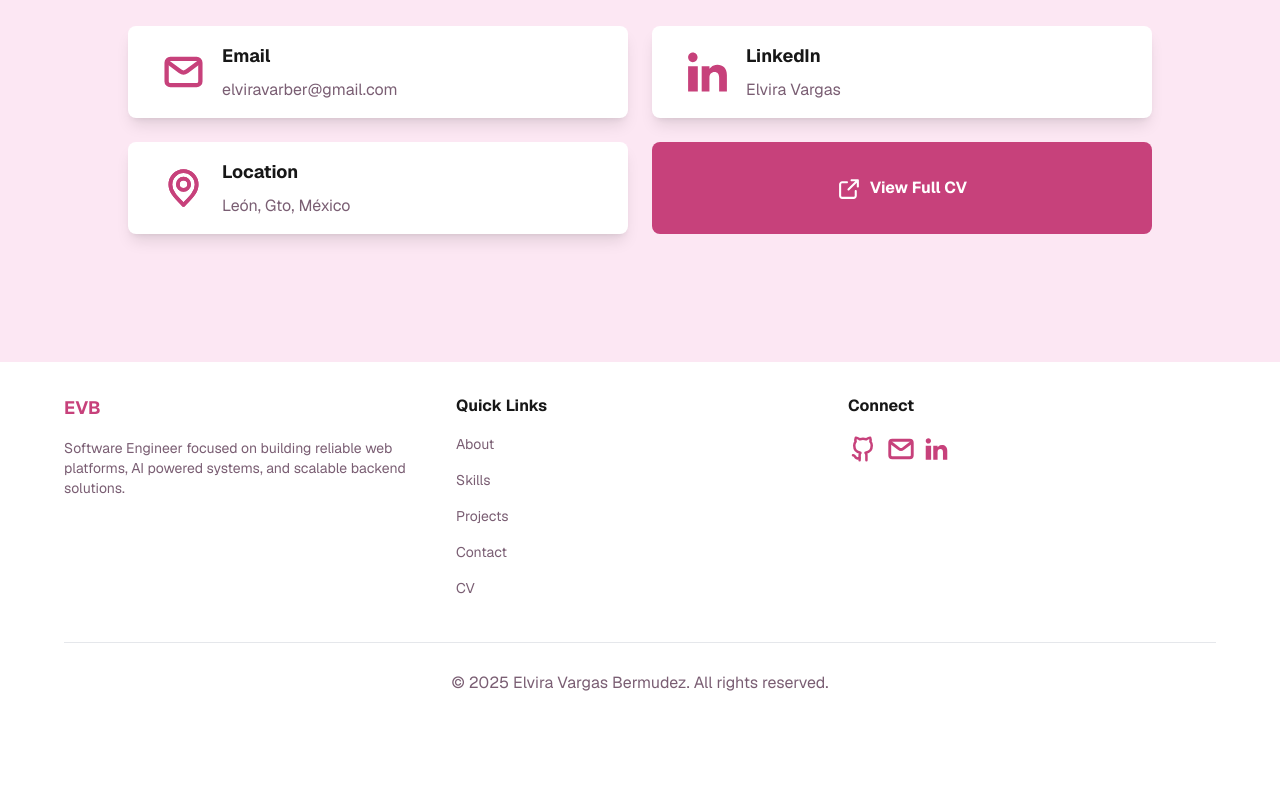
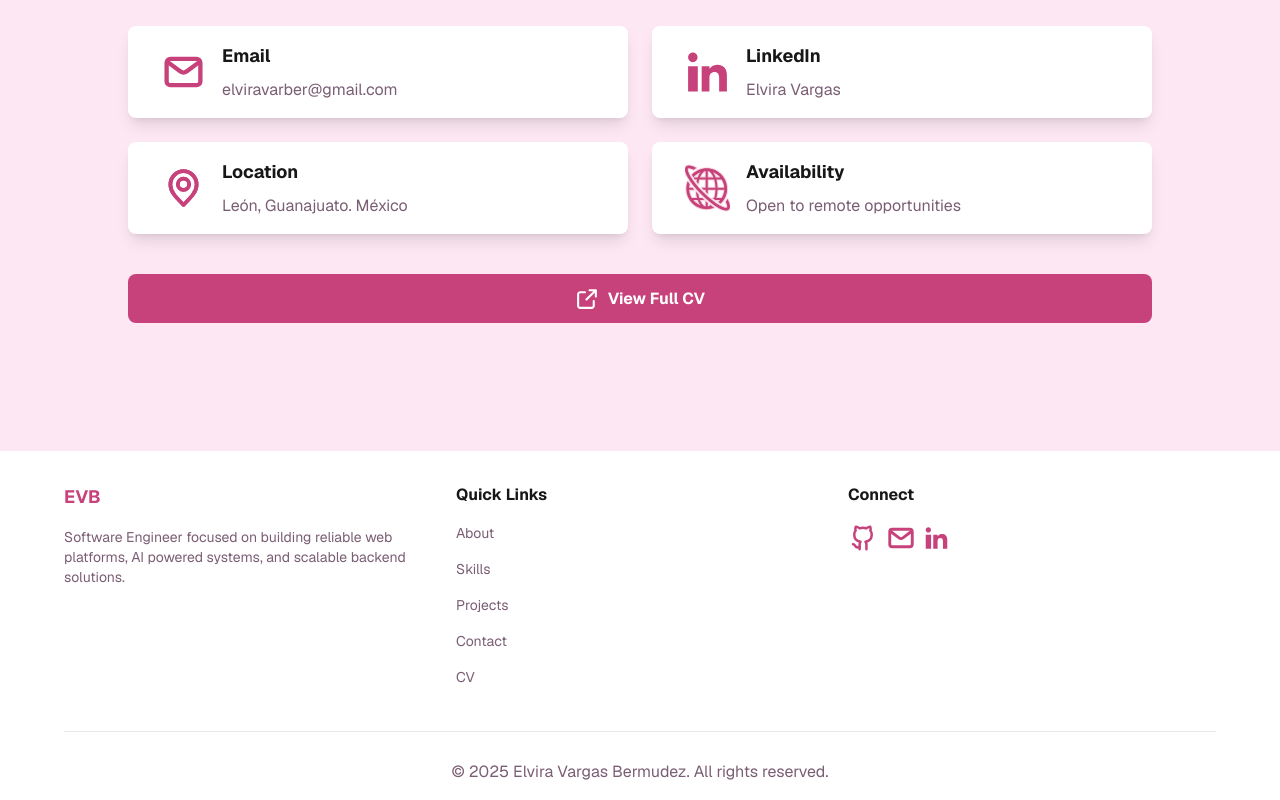
Before and after one commit to ElviraVargas7/portfolio, a Next.js app: page / in a window 1280 px wide. Shown: the part 3520-4320 px from the top of the page. Before the commit the page ends 4231 px from the top, so only its background shows below. Built offline with nearby package versions, Linux system fonts and the light colour scheme.

Commit message:
adding missing option in contact section

```diff
--- a/components/Contact/Contact.tsx
+++ b/components/Contact/Contact.tsx
@@ -38,12 +38,19 @@ const Contact = () => {
 
         <HighlightCard
           title="Location"
-          description="León, Gto, México"
+          description="León, Guanajuato. México"
           iconPath={"/icons/location-pink.svg"}
           iconAlt={"Location Icon"}
         />
 
-        <div className="flex justify-center">
+        <HighlightCard
+          title="Availability"
+          description="Open to remote opportunities"
+          iconPath={"/icons/remote-pink.svg"}
+          iconAlt={"Remote Icon"}
+        />
+
+        <div className="flex justify-center col-span-2 mt-4">
           <button className="flex w-full justify-center items-center gap-2 bg-[#c7417b] text-white font-bold py-3 px-6 rounded-lg hover:bg-[#a53060] transition duration-300">
             <Image
               src="/icons/external-link-white.svg"
```
Also changed, not shown: public/icons/remote-pink.svg (added).
